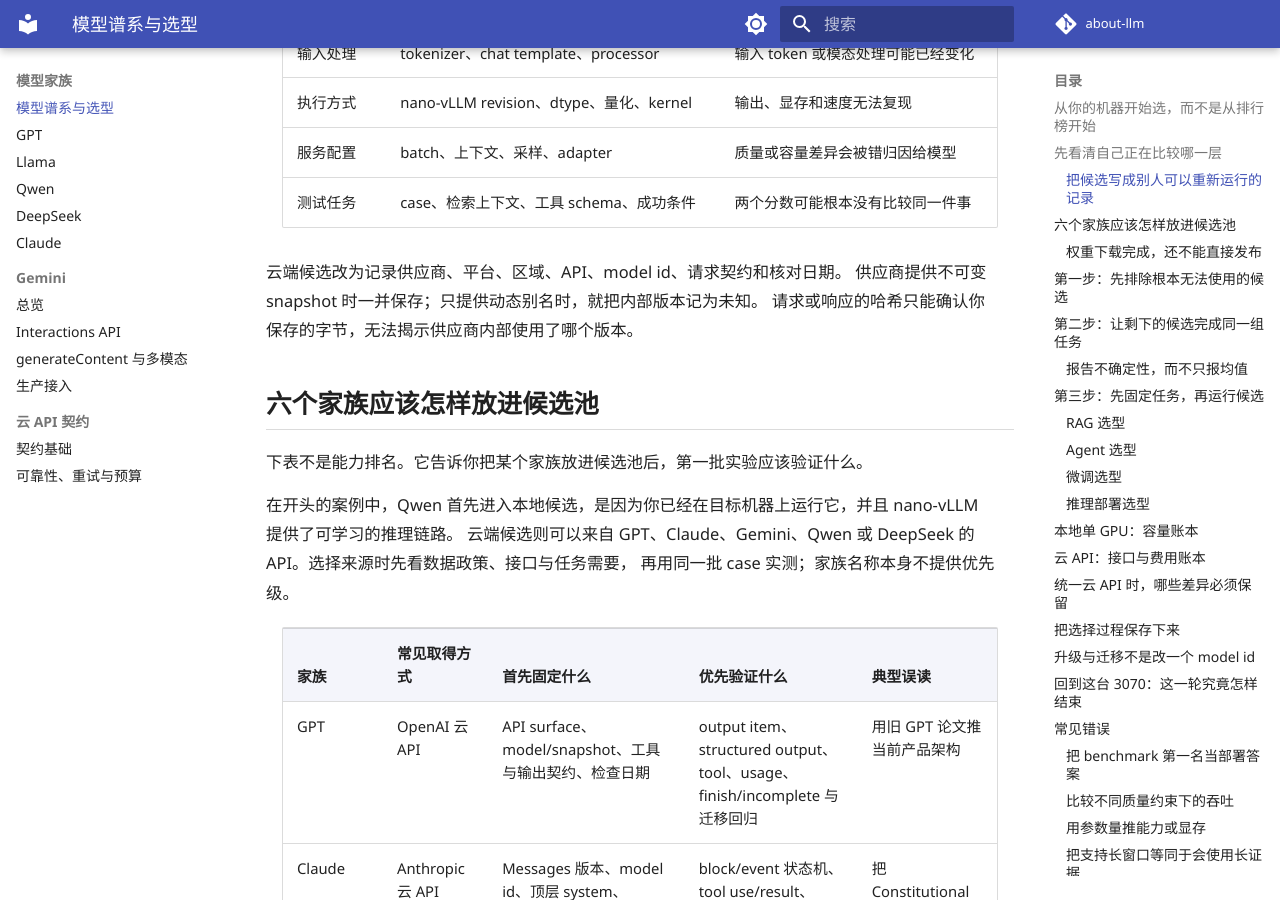
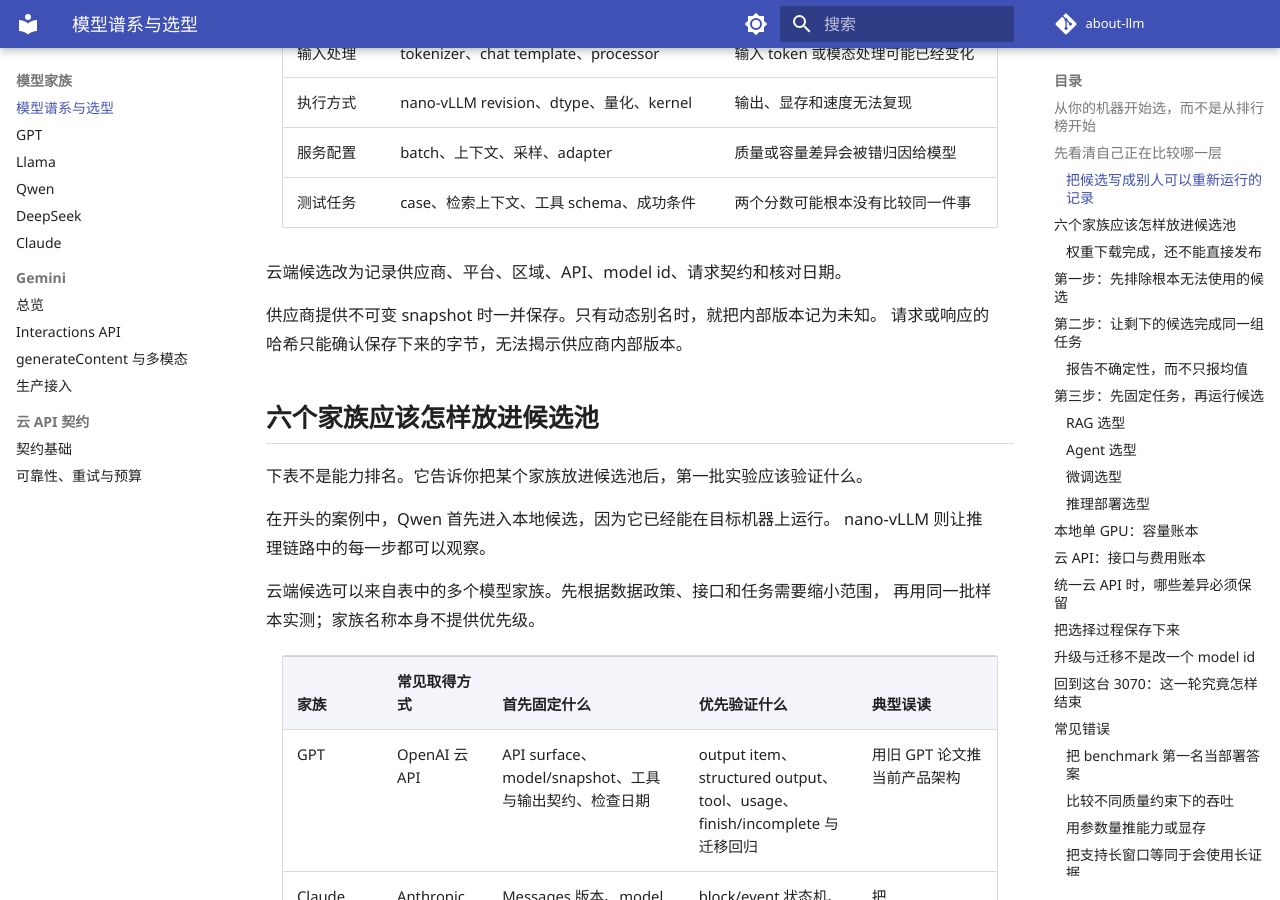
Before and after one commit to NightLemon/about-llm, an MkDocs documentation site: the page built from docs/models/landscape.md, in a window 1280 px wide and 900 px high, scrolled down 2323 px. Built offline with MkDocs 1.6.1 and Material for MkDocs 9.7.7, drawn with Linux system fonts in a browser that asks for light colours; a script that is not in the unit is left out; comment, search, counter and statistics services are not loaded; some of the changed text lies outside the part shown.

Commit message:
docs: finish readability audit for model and reasoning guides

```diff
--- a/docs/models/landscape.md
+++ b/docs/models/landscape.md
@@ -66,16 +66,19 @@
 | 测试任务 | case、检索上下文、工具 schema、成功条件 | 两个分数可能根本没有比较同一件事 |
 
 云端候选改为记录供应商、平台、区域、API、model id、请求契约和核对日期。
-供应商提供不可变 snapshot 时一并保存；只提供动态别名时，就把内部版本记为未知。
-请求或响应的哈希只能确认你保存的字节，无法揭示供应商内部使用了哪个版本。
+
+供应商提供不可变 snapshot 时一并保存。只有动态别名时，就把内部版本记为未知。
+请求或响应的哈希只能确认保存下来的字节，无法揭示供应商内部版本。
 
 ## 六个家族应该怎样放进候选池
 
 下表不是能力排名。它告诉你把某个家族放进候选池后，第一批实验应该验证什么。
 
-在开头的案例中，Qwen 首先进入本地候选，是因为你已经在目标机器上运行它，并且 nano-vLLM 提供了可学习的推理链路。
-云端候选则可以来自 GPT、Claude、Gemini、Qwen 或 DeepSeek 的 API。选择来源时先看数据政策、接口与任务需要，
-再用同一批 case 实测；家族名称本身不提供优先级。
+在开头的案例中，Qwen 首先进入本地候选，因为它已经能在目标机器上运行。
+nano-vLLM 则让推理链路中的每一步都可以观察。
+
+云端候选可以来自表中的多个模型家族。先根据数据政策、接口和任务需要缩小范围，
+再用同一批样本实测；家族名称本身不提供优先级。
 
 | 家族 | 常见取得方式 | 首先固定什么 | 优先验证什么 | 典型误读 |
 |---|---|---|---|---|
@@ -233,9 +236,11 @@
 M_{peak}\approx M_{weights}+M_{KV}+M_{activations}+M_{workspace}+M_{runtime}
 \]
 
-做 LoRA 训练时，账本还要增加梯度、优化器状态、可训练参数的高精度副本、保存或合并副本，
-以及数据加载使用的锁页内存。QLoRA 主要压缩被冻结的基础权重。adapter、激活、梯度和优化器状态仍可能使用更高精度，
-所以“4-bit 基础权重”不等于整个训练过程只占 4-bit。
+做 LoRA 训练时，账本还要增加梯度、优化器状态和可训练参数的高精度副本。
+保存或合并模型也可能产生额外副本，数据加载还会使用锁页内存。
+
+QLoRA 主要压缩被冻结的基础权重。适配器、激活、梯度和优化器状态仍可能使用更高精度。
+因此“4-bit 基础权重”只描述权重存储的一部分，不能代表整个训练过程的内存。
 
 对于标准 MHA 或 GQA 布局，理想的 K/V 数据量约为：
 
@@ -383,9 +388,10 @@
 | 本地候选质量不足，云端候选通过治理和任务门槛 | 云端承担目标任务，本地继续用于学习和回归 | 小模型的教学价值与生产质量要求可以分开 |
 | 两者各有未通过的硬约束 | 暂不发布，调整任务、检索、模型或治理条件后重测 | 排名无法覆盖硬约束失败 |
 
-无论得到哪种结果，都要保留逐条 case 和运行轨迹。若本地答案变化，先检查模型 revision、tokenizer、
-对话模板、nano-vLLM、量化和采样；若端到端 RAG 变化，还要检查检索与上下文。
-只有其他条件保持一致时，差异才有理由主要归因于模型。
+无论得到哪种结果，都要保留逐条样本和运行轨迹。
+
+若本地答案变化，先检查模型 revision、tokenizer、对话模板、nano-vLLM、量化和采样。
+若端到端 RAG 变化，还要检查检索与上下文。其他条件保持一致时，差异才有理由主要归因于模型。
 
 ## 常见错误
 
@@ -441,5 +447,8 @@
 ## 型号信息的时间边界
 
 型号、价格、上下文长度、区域、限额和 API 字段都会变化，因此本章只保留稳定的比较方法。
+
 具体项目使用 manifest 记录供应商或仓库、model id、revision 或 snapshot、API 或运行时版本、区域和 `checked_at`。
-这些字段应从对应官方文档与固定文件核对。有日期、有来源的实验记录，比一张声称“永久最新、永远最强”的型号表更可靠。
+这些字段应从对应官方文档与固定文件核对。
+
+有日期、有来源的实验记录，比一张声称“永久最新、永远最强”的型号表更可靠。
```
Also changed, not shown: docs/frontier/reasoning-systems.md (+5 -3 lines), docs/training/reinforcement-learning.md (+31 -14 lines).
